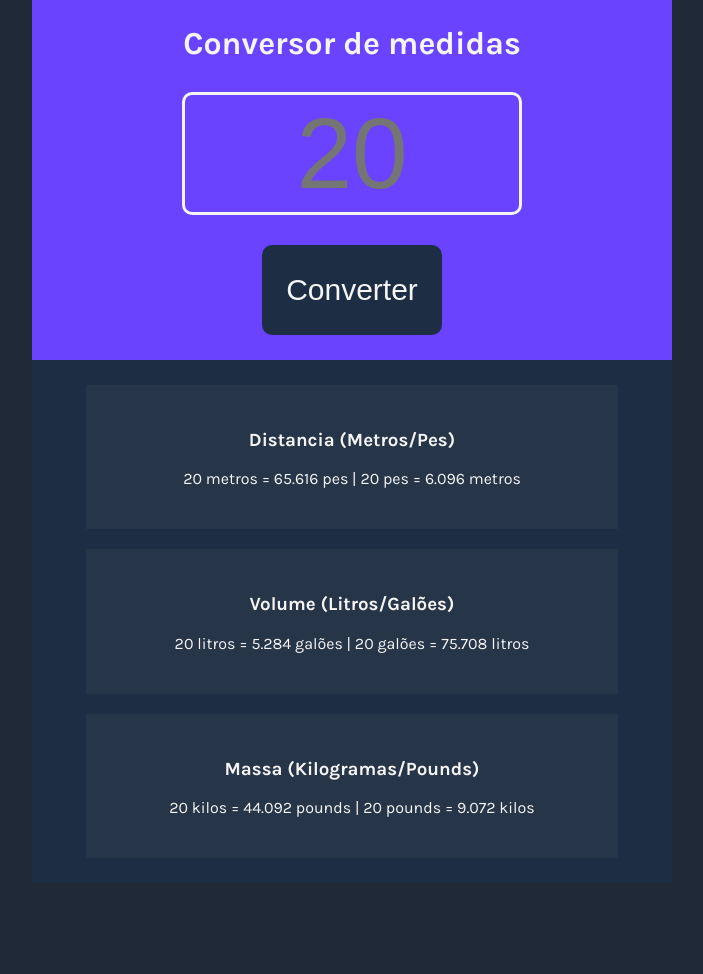
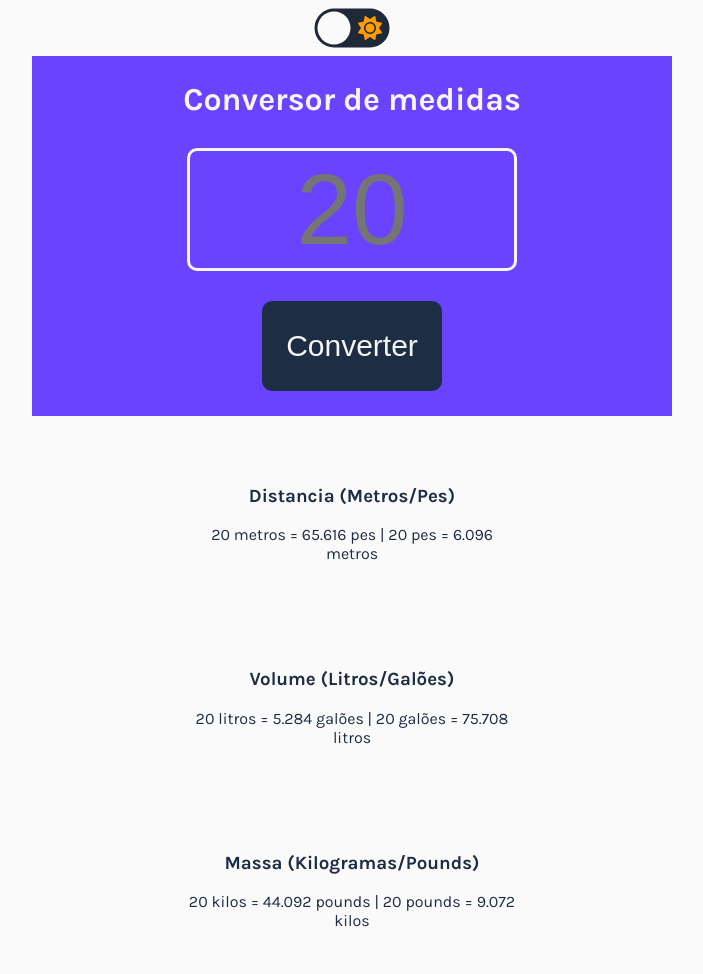
Before and after one commit to Marcelo-Matheus-Almeida/Unit-conversion, a plain HTML site: page index.html in a window 1280 px wide. Shown: the whole page, without its empty margins (288-991 px from the left). Before the commit the page ends 883 px from the top, so only its background shows below. Drawn offline with Linux system fonts and the light colour scheme.

Commit message:
adding dark mode

```diff
--- a/index.html
+++ b/index.html
@@ -10,7 +10,16 @@
     <link rel="preconnect" href="https://fonts.gstatic.com" crossorigin>
     <link href="https://fonts.googleapis.com/css2?family=Karla:wght@200;300;400;500;700;800&display=swap" rel="stylesheet">
 </head>
-<body>
+<body class="corpo">
+    <div>
+        <input type="checkbox" id="checkBoxDarkMode">
+
+        <label for="checkBoxDarkMode" id="label">
+            <i class="fa-sharp fa-solid fa-moon"></i>
+            <i class="fa-sharp fa-solid fa-sun"></i>
+            <div id="ballSelector"></div>
+        </label>
+    </div>
     <div id="top-div">
         <h1 id="title">Conversor de medidas</h1>
         <input type="number" placeholder="20" name="" id="input-el">
@@ -31,5 +40,6 @@
         </div>
     </div>
     <script src="script.js"></script>
+    <script src="https://kit.fontawesome.com/621217b912.js" crossorigin="anonymous"></script>
 </body>
 </html>
--- a/script.js
+++ b/script.js
@@ -3,20 +3,27 @@ const inputEl = document.getElementById("input-el")
 const meterFeetEl = document.getElementById("meter-feet-el")
 const literGallonsEl = document.getElementById("liter-gallons-el")
 const kgPdEl = document.getElementById("kg-pd-el")
+const checkBoxDarkMode = document.getElementById("checkBoxDarkMode")
+const resultsDiv = document.getElementById("results")
+const resultsSubDiv = document.querySelectorAll(".result-div")
+
 let meter = 0
 let liter = 0
 let kilogram = 0
 
+// ler botao converter
 convertBtn.addEventListener("click", function(){
     converter()
 })
 
+//ler enter input
 inputEl.addEventListener('keypress', function(e){
     if(e.which == 13){
        converter()
     }
  })
 
+ //funcao para conversao
  function converter(){
     if (inputEl.value){
         meterFeetEl.innerHTML = `<p> ${inputEl.value} metros = ${(inputEl.value * 3.281).toFixed(3)} pes | ${inputEl.value} pes = ${(inputEl.value / 3.281).toFixed(3)} metros</p>`
@@ -26,3 +33,12 @@ inputEl.addEventListener('keypress', function(e){
         alert("Insira um valor para ser convertido")
     }
  }
+
+ //ler toggle mode
+ checkBoxDarkMode.addEventListener("change", function(){
+    document.body.classList.toggle("dark")
+    resultsDiv.classList.toggle("dark")
+    resultsSubDiv[0].classList.toggle("dark")
+    resultsSubDiv[1].classList.toggle("dark")
+    resultsSubDiv[2].classList.toggle("dark")
+ })
--- a/styles.css
+++ b/styles.css
@@ -1,3 +1,7 @@
+*{
+    box-sizing: border-box;
+}
+
 .highlight{
     border: 2px dotted red;
 }
@@ -5,7 +9,7 @@
 body{
     font-family: 'Karla', sans-serif;
     color: whitesmoke;
-    background: #1F2937;
+    background: #fafafa;
     text-align: center;
     display: flex;
     flex-direction: column;
@@ -13,6 +17,7 @@ body{
     margin-top: 20px;
     width: 50%;
     margin: 0 auto;
+    transition: 0.2s linear;
 }
 
 #top-div{
@@ -23,11 +28,10 @@ body{
     justify-content: center;
     align-items: center;
     width: 100%;
-    box-sizing: border-box;
 }
 
 #results{
-    background: #1d2e44;
+    background: #fafafa;
     padding: 25px 50px;
     display: flex;
     flex-direction: column;
@@ -35,7 +39,7 @@ body{
     align-items: center;
     gap: 20px;
     width: 100%;
-    box-sizing: border-box;
+    transition: 0.2s linear;
 }
 
 #title{
@@ -93,5 +97,66 @@ input[type=number]::-webkit-inner-spin-button {
 .result-div{
     padding: 25px 50px;
     width: 80%;
+    background: #fafafa;
+    color: #1d2e44;
+    transition: 0.2s linear;
+}
+
+/* botao toggle dark mode */
+
+body.dark{
+    background: #1F2937;
+}
+
+#results.dark{
+    background: #1d2e44;
+}
+
+.result-div.dark{
+    color: whitesmoke;
     background: #273549;
 }
+
+.fa-sun{
+    color: #ff9c08;
+}
+
+.fa-moon{
+    color: #f5ff67;
+}
+
+#checkBoxDarkMode{
+    position: absolute;
+    opacity: 0;
+}
+
+#label{
+    background: #1F2937;
+    border-radius: 50px;
+    cursor: pointer;
+    display: flex;
+    justify-content: space-between;
+    align-items: center;
+    padding: 5px;
+    width: 50px;
+    height: 26px;
+    position: relative;
+    transform: scale(1.5);
+    margin: 15px 0;
+}
+
+#ballSelector{
+    position: absolute;
+    background: #fafafa;
+    border-radius: 50%;
+    height: 22px;
+    width: 22px;
+    left: 2px;
+    top: 2px;
+    transform: translateX(0px);
+    transition: transform 0.2s linear;
+}
+
+#checkBoxDarkMode:checked + #label #ballSelector{
+    transform: translateX(24px);
+}
```
